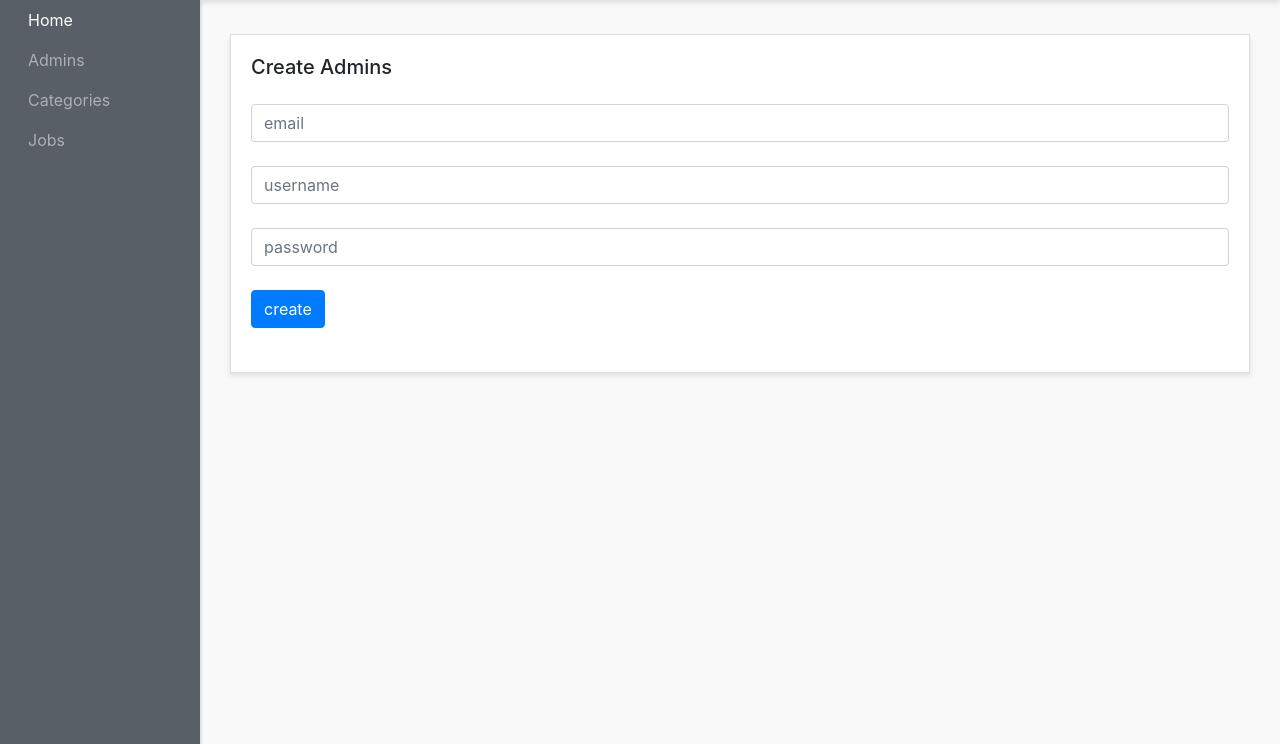
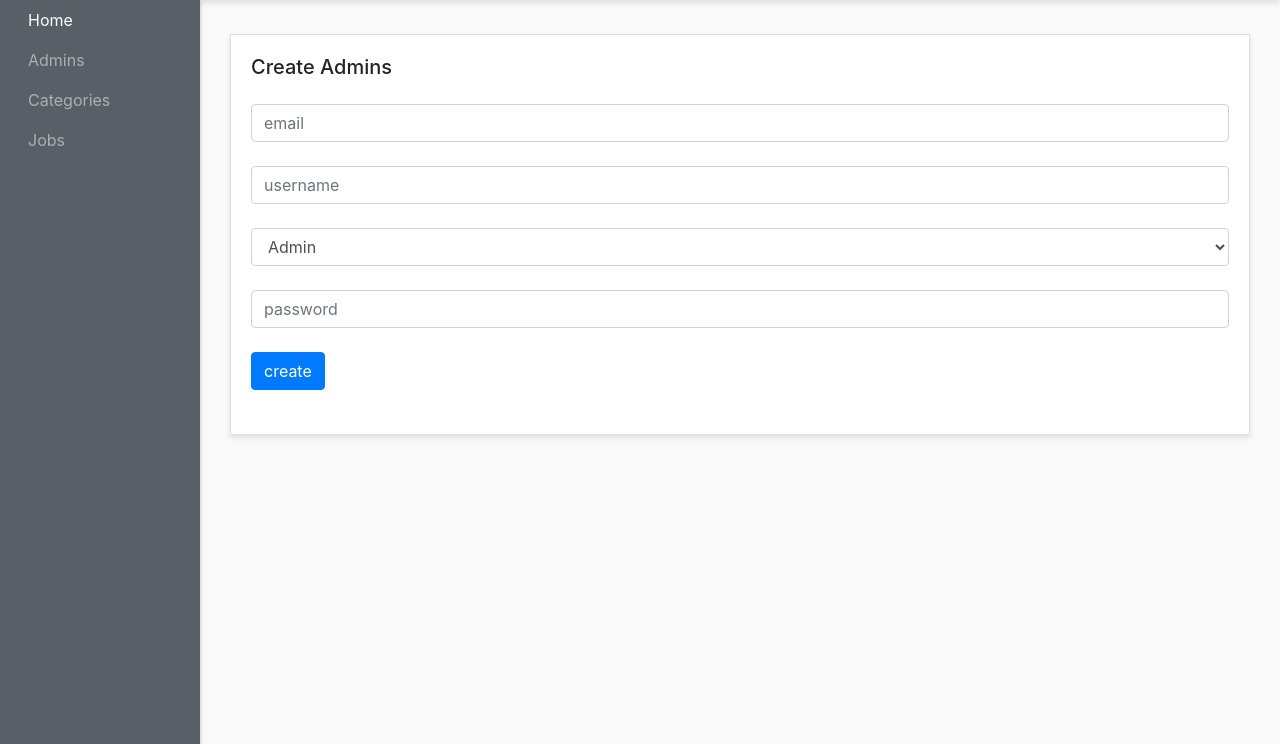
Before and after one commit to Twayfrancis/Taskify-2.0, a PHP site: page /admin-panel/admins/create-admins.php in a window 1280 px wide. Shown: the part 56-800 px from the top of the page. Run offline with PHP 8.4, Linux system fonts and the light colour scheme; the visitor is signed in with stand-in values (Sample User, id 1); some libraries are stand-ins or nearby versions.

Commit message:
modify create admins page to include selecting of admins roles

```diff
--- a/admin-panel/admins/create-admins.php
+++ b/admin-panel/admins/create-admins.php
@@ -17,31 +17,21 @@
       $adminname = $_POST['adminname'];
       $email = $_POST['email'];
       $password = $_POST['password'];
+      $role = $_POST['role'];
 
-
-
-       $insert = $conn->prepare("INSERT INTO admins (adminname, email, mypassword)
-            VALUES (:adminname, :email, :mypassword)");
+       $insert = $conn->prepare("INSERT INTO admins (adminname, email, role, mypassword)
+            VALUES (:adminname, :email, :role, :mypassword)");
 
       $insert->execute([
               ':adminname' =>  $adminname,
               ':email' =>  $email,
+              ':role' => $role,
               ':mypassword' =>  password_hash($password, PASSWORD_DEFAULT),
 
       ]);
 
-
-
-
-
-
-
-
           }
       }
-
-
-
 
 ?>
        <div class="row">
@@ -59,19 +49,20 @@
                 <div class="form-outline mb-4">
                   <input type="text" name="adminname" id="form2Example1" class="form-control" placeholder="username" />
                 </div>
+                <!-- Role Selection -->
+                <div class="form-outline mb-4">
+                  <select name="role" class="form-control">
+                    <option value="admin">Admin</option>
+                    <option value="superadmin">Super Admin</option>
+                  </select>
+                </div>
+
                 <div class="form-outline mb-4">
                   <input type="password" name="password" id="form2Example1" class="form-control" placeholder="password" />
                 </div>
 
-
-
-
-
-
-
                 <!-- Submit button -->
                 <button type="submit" name="submit" class="btn btn-primary  mb-4 text-center">create</button>
-
 
               </form>
 
```
